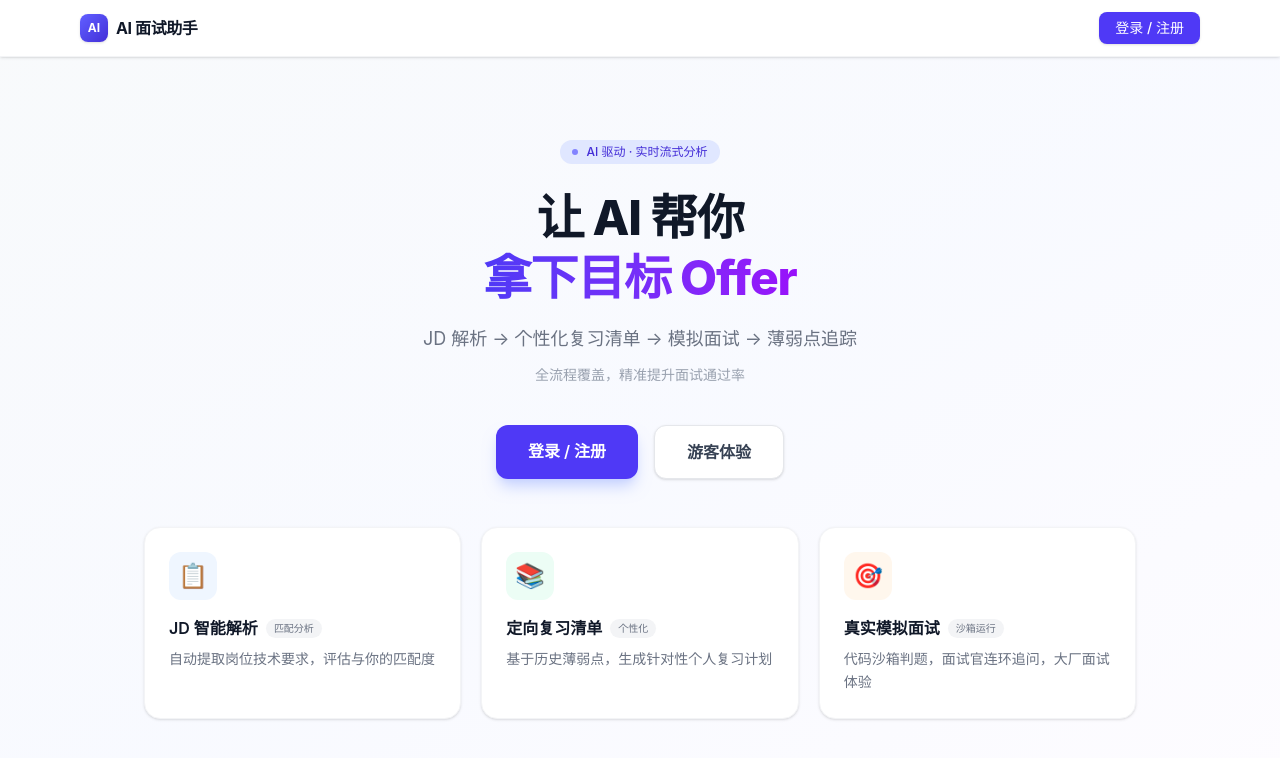
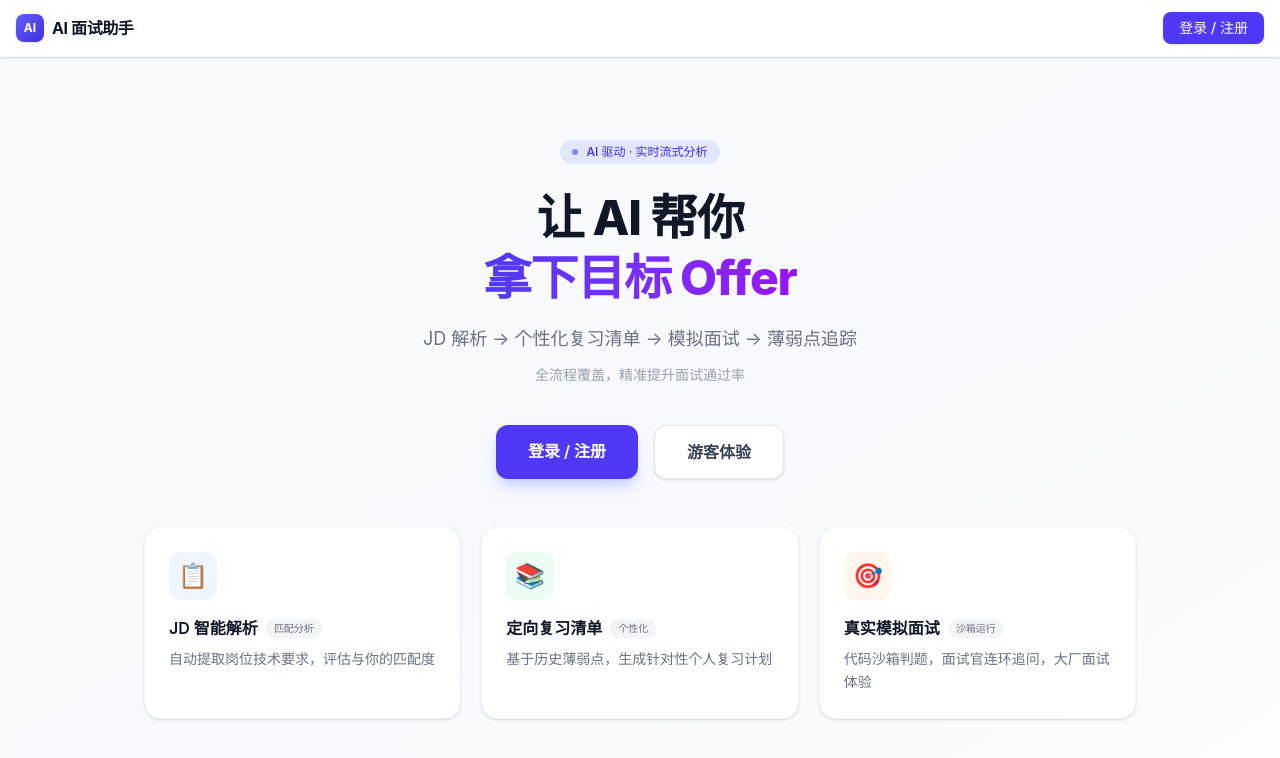
Before and after one commit to A-FE/ai-interview-assistant, a React (Vite) app in the folder frontend/: page / in a window 1280 px wide. Shown: the top 758 px of the page. Built offline with nearby package versions, Linux system fonts and the light colour scheme.

Commit message:
feat: 优化学习计划生成逻辑，调整优先级排序规则；更新头部组件样式

```diff
--- a/frontend/src/components/Header.tsx
+++ b/frontend/src/components/Header.tsx
@@ -29,7 +29,7 @@
 
   return (
     <header className="sticky top-0 z-50 bg-white/80 backdrop-blur-md border-b border-gray-100 shadow-sm">
-      <div className="max-w-6xl mx-auto px-4 h-14 flex items-center justify-between">
+      <div className="mx-auto px-4 h-14 flex items-center justify-between">
         <Link to="/" className="flex items-center gap-2 group">
           <div className="w-7 h-7 rounded-lg bg-gradient-to-br from-indigo-500 to-indigo-700 flex items-center justify-center text-white text-xs font-bold shadow-sm">
             AI
```
Also changed, not shown: 1 other file (tests, documents, lock files or other folders).
